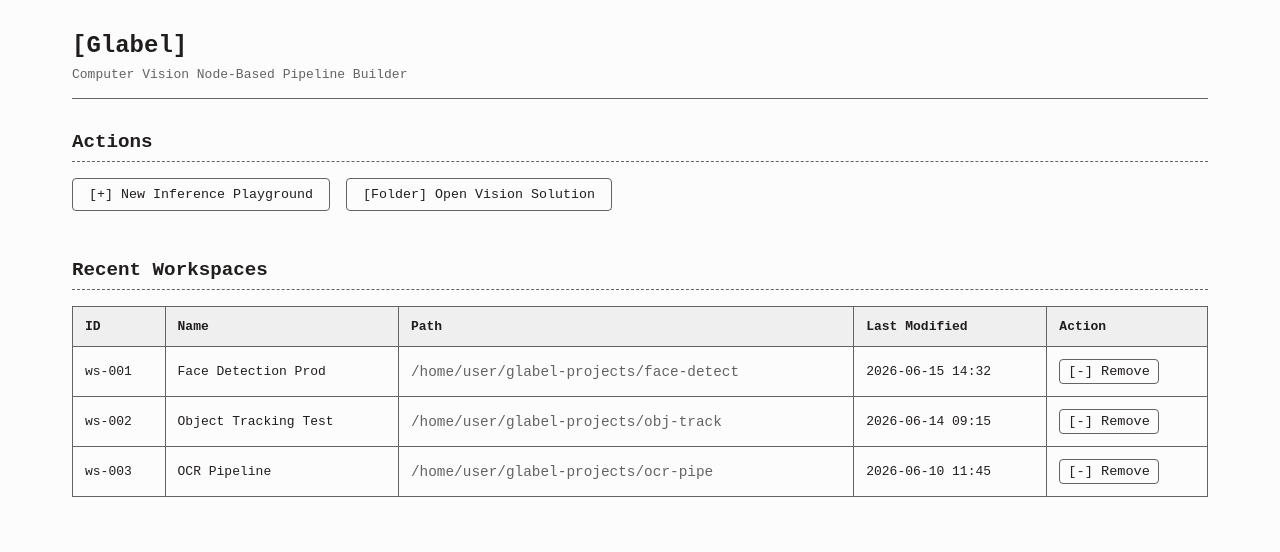
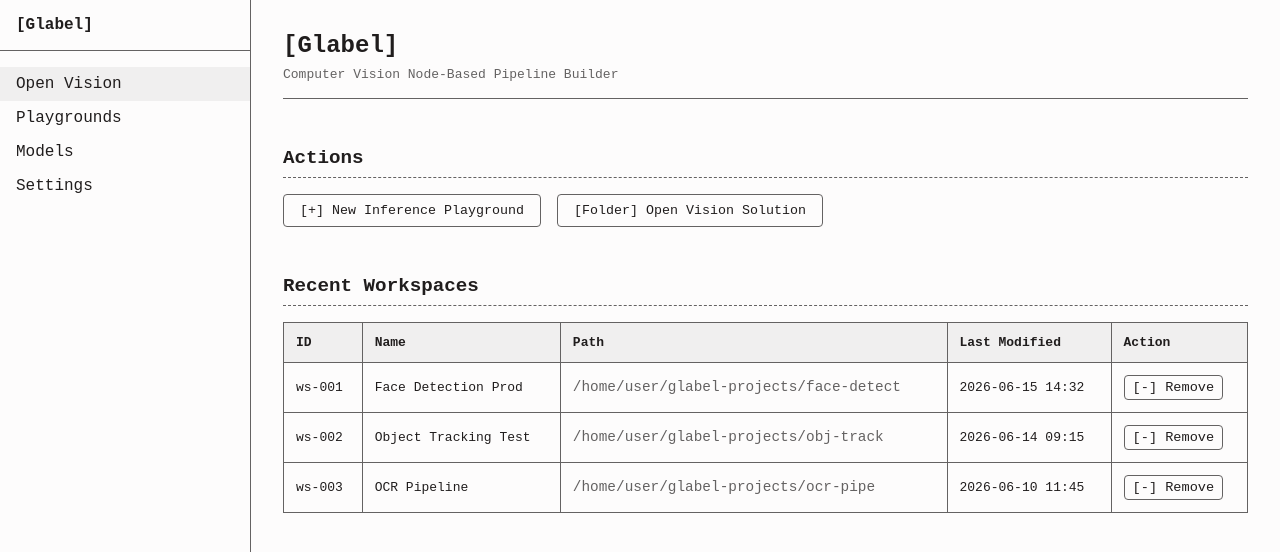
Before and after one commit to LyKhan77/Glabel, a Vue app in the folder frontend/: page / in a window 1280 px wide. Shown: the top 552 px of the page. Built offline with nearby package versions, Linux system fonts and the light colour scheme.

Commit message:
feat: setup global sidebar layout and routing

```diff
--- a/frontend/src/App.vue
+++ b/frontend/src/App.vue
@@ -1,25 +1,16 @@
 <template>
-  <div class="app-root">
-    <router-view></router-view>
+  <div class="app-layout">
+    <Sidebar />
+    <main class="main-content">
+      <router-view></router-view>
+    </main>
   </div>
 </template>
-
 <script setup>
+import Sidebar from './components/layout/Sidebar.vue'
 </script>
-
 <style>
-/* Global Styles for Terminal-Style Austere Design */
-body {
-  margin: 0;
-  padding: 0;
-  font-family: 'Berkeley Mono', monospace;
-  background-color: #fdfcfc;
-  color: #201d1d;
-}
-
-* {
-  box-sizing: border-box;
-}
-
-/* No drop shadows, 0px container radius globally */
+body { margin: 0; background: #fdfcfc; color: #201d1d; font-family: 'Berkeley Mono', monospace; }
+.app-layout { display: flex; height: 100vh; overflow: hidden; }
+.main-content { flex: 1; overflow-y: auto; position: relative; }
 </style>
--- /dev/null
+++ b/frontend/src/components/layout/Sidebar.vue
@@ -0,0 +1,19 @@
+<!-- frontend/src/components/layout/Sidebar.vue -->
+<template>
+  <aside class="sidebar">
+    <div class="logo">[Glabel]</div>
+    <nav class="nav-links">
+      <router-link to="/" class="nav-item">Open Vision</router-link>
+      <router-link to="/playgrounds" class="nav-item">Playgrounds</router-link>
+      <router-link to="/models" class="nav-item">Models</router-link>
+      <router-link to="/settings" class="nav-item">Settings</router-link>
+    </nav>
+  </aside>
+</template>
+<style scoped>
+.sidebar { width: 250px; border-right: 1px solid #646262; display: flex; flex-direction: column; background: #fdfcfc; font-family: 'Berkeley Mono', monospace; height: 100vh; }
+.logo { padding: 1rem; font-weight: bold; border-bottom: 1px solid #646262; }
+.nav-links { display: flex; flex-direction: column; padding: 1rem 0; }
+.nav-item { padding: 0.5rem 1rem; color: #201d1d; text-decoration: none; display: block; }
+.nav-item:hover, .router-link-active { background: rgba(15,0,0,0.05); }
+</style>
--- a/frontend/src/main.js
+++ b/frontend/src/main.js
@@ -7,8 +7,7 @@ import VisionJourney from './views/VisionJourney.vue'
 
 const routes = [
   { path: '/', component: Dashboard },
-  { path: '/workspace', component: Workspace },
-  { path: '/journey', component: VisionJourney }
+  { path: '/playgrounds', component: Workspace }
 ]
 
 const router = createRouter({
```
